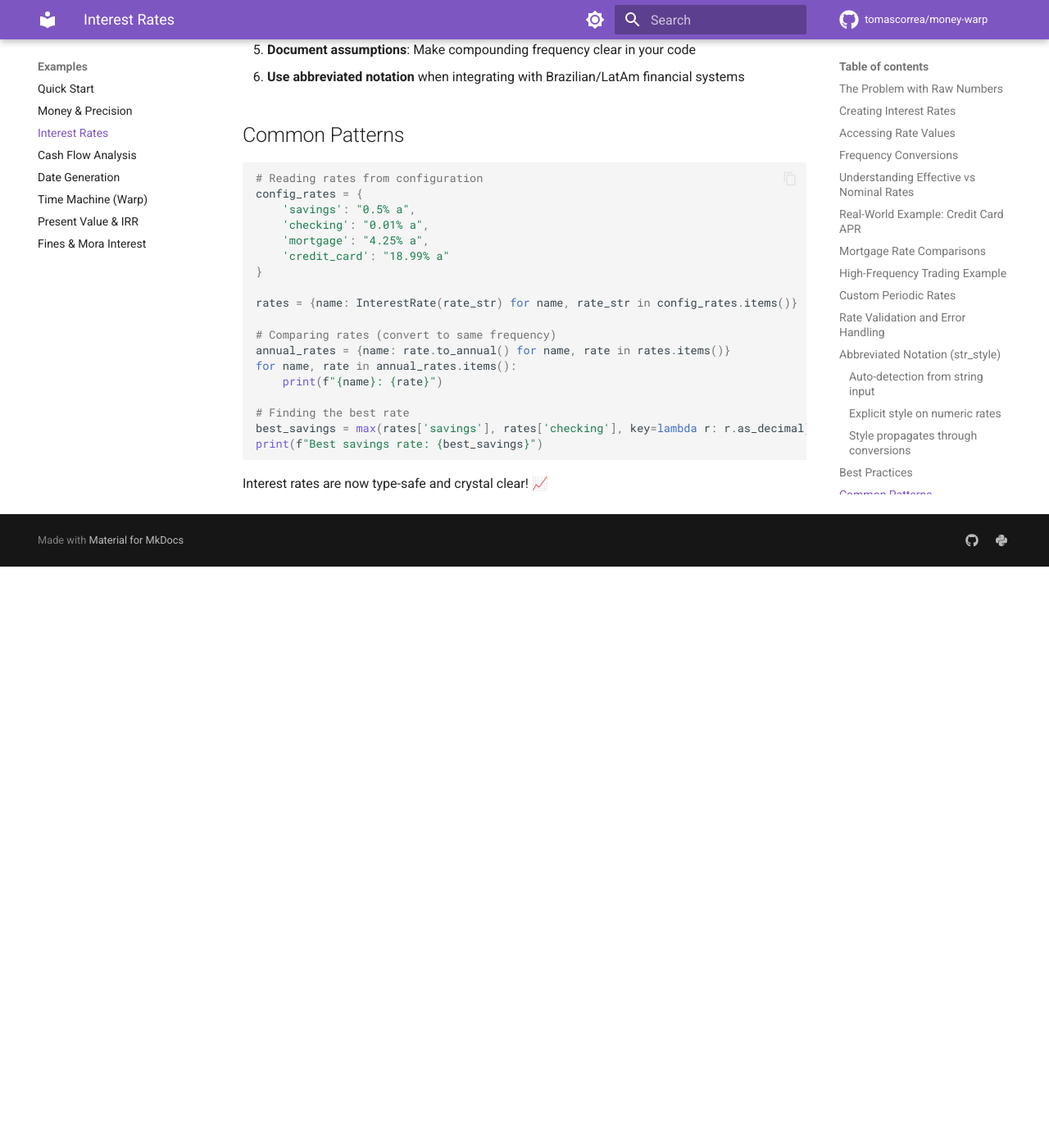
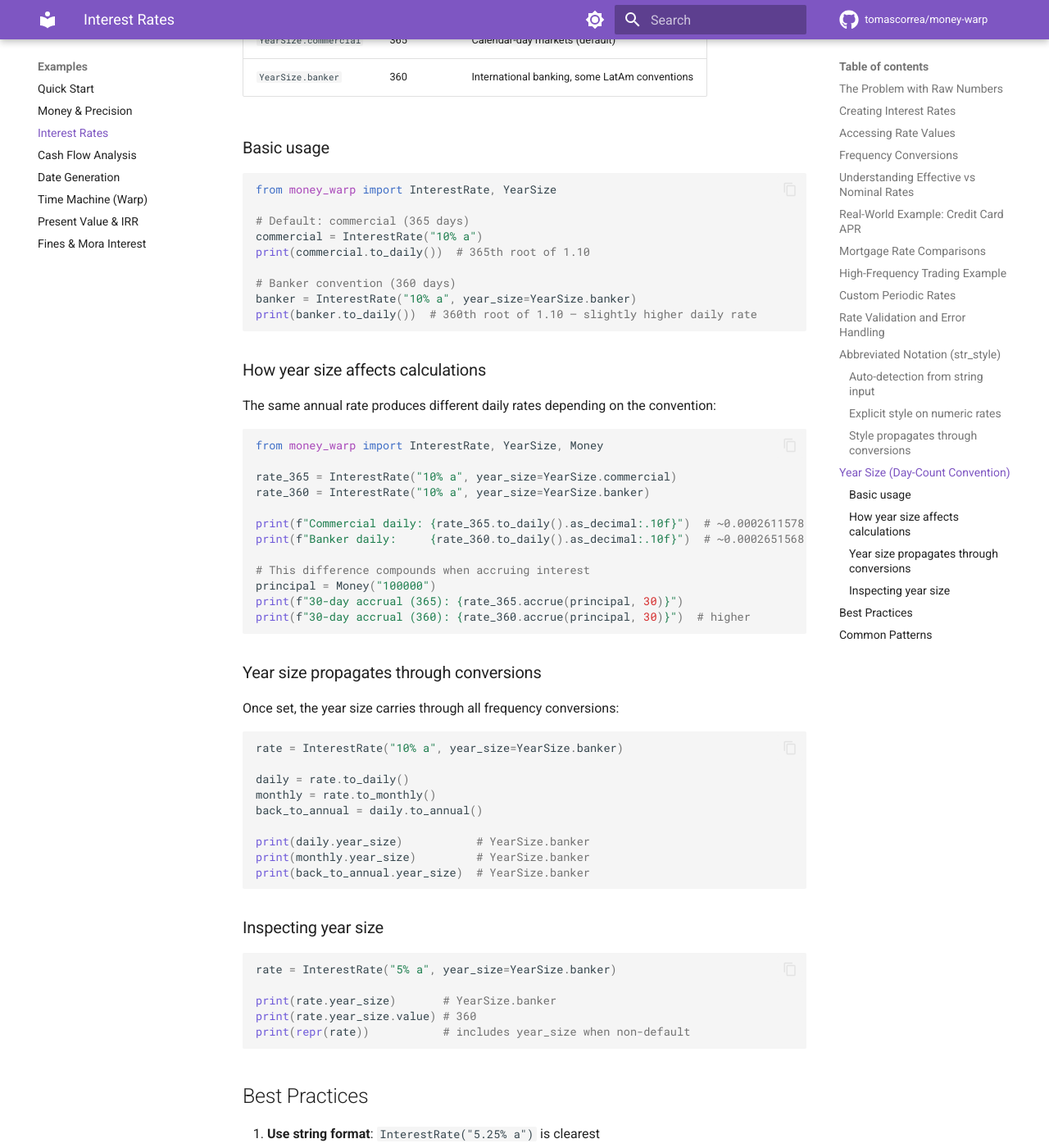
Before and after one commit to tomascorrea/money-warp, an MkDocs documentation site: the page built from docs/examples/interest_rates.md, in a window 1280 px wide and 1400 px high, scrolled down 8221 px. Shown: the whole window at 82% size. Built offline with MkDocs 1.6.1 and Material for MkDocs 9.7.7, drawn with Linux system fonts in a browser that asks for light colours; comment, search, counter and statistics services are not loaded; before the commit the page ends 8912 px from its top, so only the background shows below that; some of the changed text lies outside the part shown.

Commit message:
feat: introduce YearSize enum for day-count conventions in InterestRate calculations
- Added YearSize enum to define day-count conventions: commercial (365 days) and banker (360 days).
- Updated InterestRate class to accept year_size parameter, affecting daily rate conversions and periodic rate calculations.
- Enhanced documentation to explain the impact of year size on interest calculations and conversions.
- Expanded tests to validate year size functionality, ensuring correct behavior for both commercial and banker conventions.

````diff
--- a/docs/examples/interest_rates.md
+++ b/docs/examples/interest_rates.md
@@ -387,6 +387,74 @@ print(monthly)  # "0.487% a.m."
 print(daily)    # "0.016% a.d."
 ```
 
+## Year Size (Day-Count Convention)
+
+Financial markets use different day-count conventions when converting between daily and annual rates. MoneyWarp supports two conventions through the `YearSize` enum:
+
+| Convention | Days | Typical use |
+|---|---|---|
+| `YearSize.commercial` | 365 | Calendar-day markets (default) |
+| `YearSize.banker` | 360 | International banking, some LatAm conventions |
+
+### Basic usage
+
+```python
+from money_warp import InterestRate, YearSize
+
+# Default: commercial (365 days)
+commercial = InterestRate("10% a")
+print(commercial.to_daily())  # 365th root of 1.10
+
+# Banker convention (360 days)
+banker = InterestRate("10% a", year_size=YearSize.banker)
+print(banker.to_daily())  # 360th root of 1.10 — slightly higher daily rate
+```
+
+### How year size affects calculations
+
+The same annual rate produces different daily rates depending on the convention:
+
+```python
+from money_warp import InterestRate, YearSize, Money
+
+rate_365 = InterestRate("10% a", year_size=YearSize.commercial)
+rate_360 = InterestRate("10% a", year_size=YearSize.banker)
+
+print(f"Commercial daily: {rate_365.to_daily().as_decimal:.10f}")  # ~0.0002611578
+print(f"Banker daily:     {rate_360.to_daily().as_decimal:.10f}")  # ~0.0002651568
+
+# This difference compounds when accruing interest
+principal = Money("100000")
+print(f"30-day accrual (365): {rate_365.accrue(principal, 30)}")
+print(f"30-day accrual (360): {rate_360.accrue(principal, 30)}")  # higher
+```
+
+### Year size propagates through conversions
+
+Once set, the year size carries through all frequency conversions:
+
+```python
+rate = InterestRate("10% a", year_size=YearSize.banker)
+
+daily = rate.to_daily()
+monthly = rate.to_monthly()
+back_to_annual = daily.to_annual()
+
+print(daily.year_size)           # YearSize.banker
+print(monthly.year_size)         # YearSize.banker
+print(back_to_annual.year_size)  # YearSize.banker
+```
+
+### Inspecting year size
+
+```python
+rate = InterestRate("5% a", year_size=YearSize.banker)
+
+print(rate.year_size)       # YearSize.banker
+print(rate.year_size.value) # 360
+print(repr(rate))           # includes year_size when non-default
+```
+
 ## Best Practices
 
 1. **Use string format**: `InterestRate("5.25% a")` is clearest
@@ -395,6 +463,7 @@ print(daily)    # "0.016% a.d."
 4. **Validate inputs**: Handle user input with try/catch
 5. **Document assumptions**: Make compounding frequency clear in your code
 6. **Use abbreviated notation** when integrating with Brazilian/LatAm financial systems
+7. **Set `year_size`** when your market uses the 360-day banker convention
 
 ## Common Patterns
 
--- a/money_warp/__init__.py
+++ b/money_warp/__init__.py
@@ -9,7 +9,7 @@ from money_warp.date_utils import (
     generate_quarterly_dates,
     generate_weekly_dates,
 )
-from money_warp.interest_rate import CompoundingFrequency, InterestRate
+from money_warp.interest_rate import CompoundingFrequency, InterestRate, YearSize
 from money_warp.loan import Loan, MoraStrategy
 from money_warp.money import Money
 from money_warp.present_value import (
@@ -46,6 +46,7 @@ __all__ = [
     "Money",
     "InterestRate",
     "CompoundingFrequency",
+    "YearSize",
     "CashFlow",
     "CashFlowItem",
     "CashFlowQuery",
````
Also changed, not shown: README.md (+8 -1 lines), docs/index.md (+1 -1 lines), docs/modules.md (+7 -0 lines), knowledge/architecture.md (+10 -0 lines), 2 other files.
